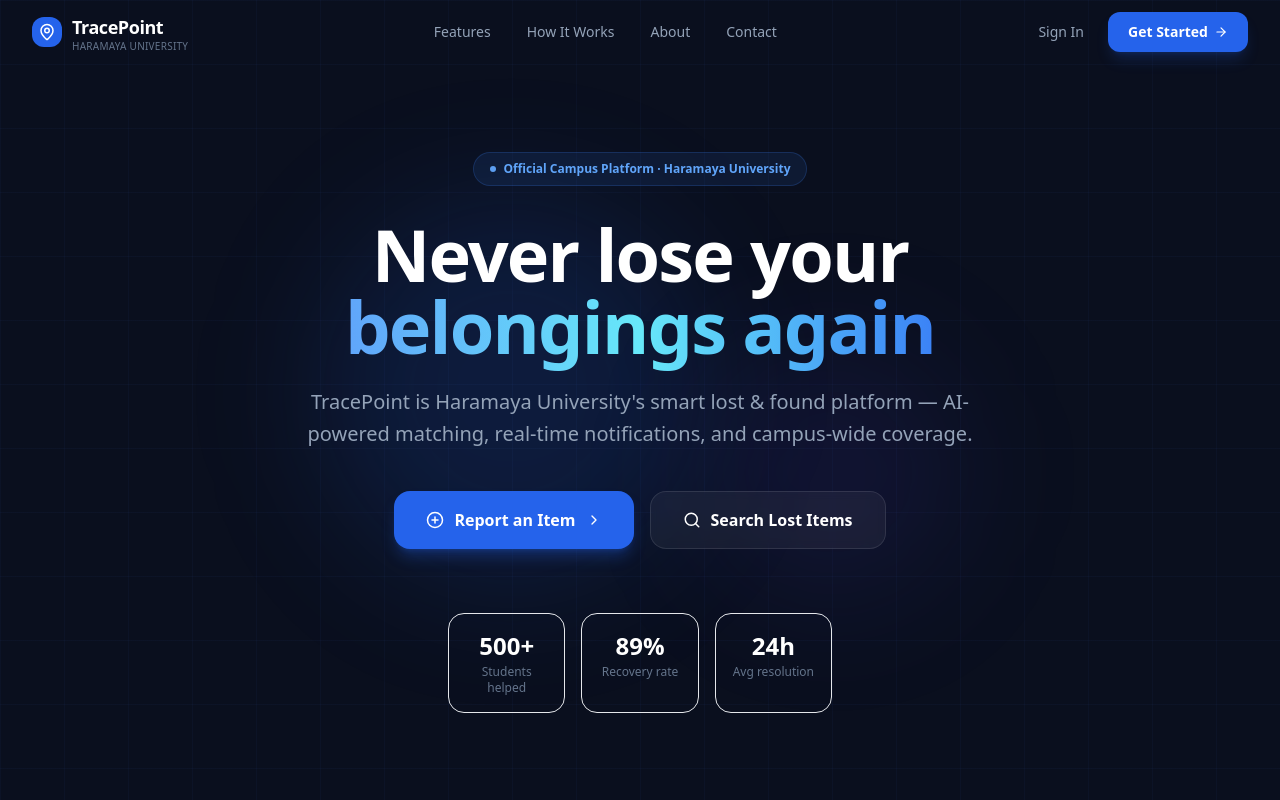
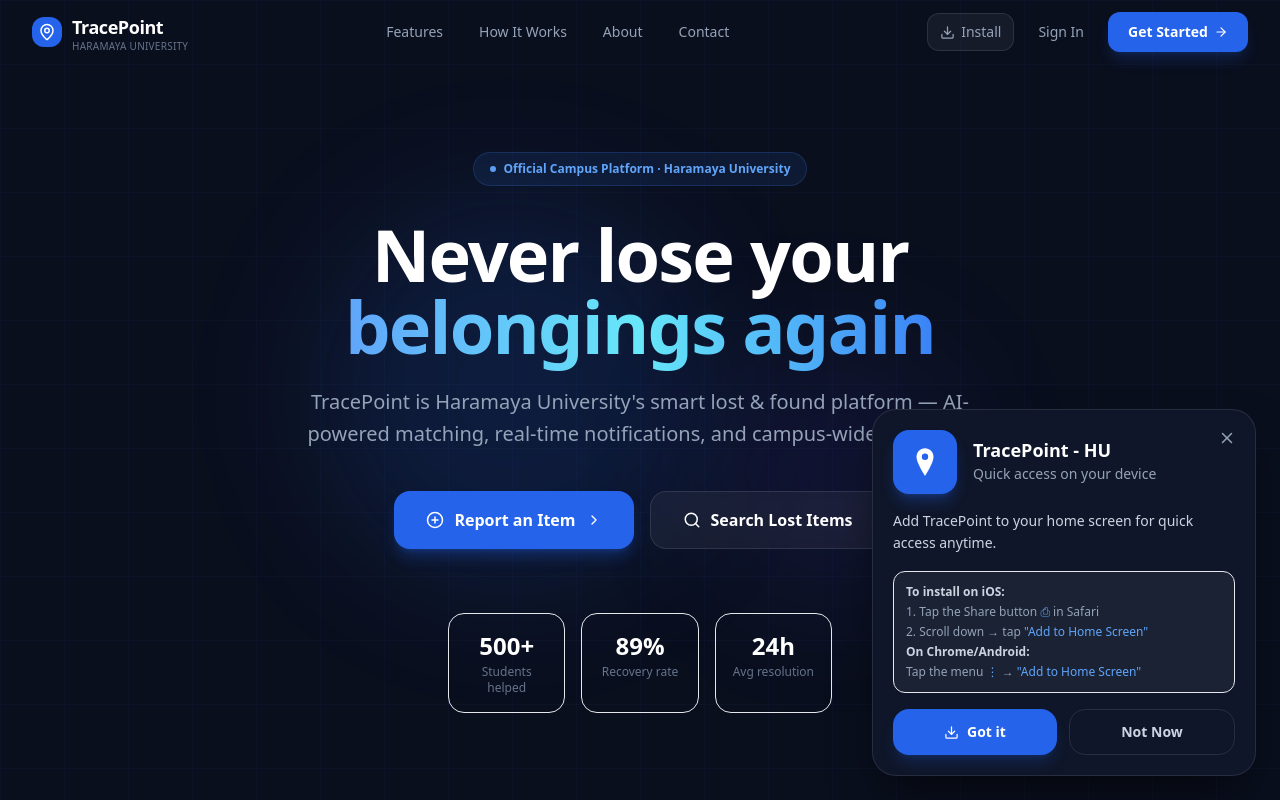
Before and after one commit to gemachistesfaye/tracepoint-system, a React (Create React App) app: page / in a window 1280 px wide. Shown: the top 800 px of the page. Built offline with nearby package versions, Linux system fonts and the light colour scheme; no server answers; the database is empty.

Commit message:
fix: service worker, PWA fallback for all browsers, install button always visible, Back to website fix

```diff
--- a/src/components/common/InstallButton.js
+++ b/src/components/common/InstallButton.js
@@ -3,39 +3,44 @@
 
 const InstallButton = () => {
   const [deferredPrompt, setDeferredPrompt] = useState(null);
-  const [canInstall, setCanInstall] = useState(false);
+  const [visible, setVisible] = useState(false);
 
   useEffect(() => {
-    const isStandalone = window.matchMedia("(display-mode: standalone)").matches;
+    const isStandalone =
+      window.matchMedia("(display-mode: standalone)").matches ||
+      window.navigator.standalone === true;
     if (isStandalone) return;
+
+    // Show button regardless — will use native prompt or show instructions
+    setVisible(true);
 
     const handler = (e) => {
       e.preventDefault();
       setDeferredPrompt(e);
-      setCanInstall(true);
     };
 
     window.addEventListener("beforeinstallprompt", handler);
-    window.addEventListener("appinstalled", () => setCanInstall(false));
+    window.addEventListener("appinstalled", () => setVisible(false));
     return () => window.removeEventListener("beforeinstallprompt", handler);
   }, []);
 
-  const handleInstall = async () => {
-    if (!deferredPrompt) return;
-    deferredPrompt.prompt();
-    const { outcome } = await deferredPrompt.userChoice;
-    if (outcome === "accepted") setCanInstall(false);
-    setDeferredPrompt(null);
+  const handleClick = async () => {
+    if (deferredPrompt) {
+      deferredPrompt.prompt();
+      const { outcome } = await deferredPrompt.userChoice;
+      if (outcome === "accepted") setVisible(false);
+      setDeferredPrompt(null);
+    } else {
+      // Show manual instructions toast
+      alert("To install:\n• Chrome: Menu (⋮) → Add to Home Screen\n• Safari: Share (⎙) → Add to Home Screen");
+    }
   };
 
-  if (!canInstall) return null;
+  if (!visible) return null;
 
   return (
-    <button
-      onClick={handleInstall}
-      title="Install TracePoint App"
-      className="flex items-center gap-1.5 text-slate-400 hover:text-white bg-white/5 hover:bg-white/10 border border-white/10 px-3 py-2 rounded-xl transition-all text-sm font-medium"
-    >
+    <button onClick={handleClick} title="Install TracePoint App"
+      className="flex items-center gap-1.5 text-slate-400 hover:text-white bg-white/5 hover:bg-white/10 border border-white/10 px-3 py-2 rounded-xl transition-all text-sm font-medium">
       <Download size={15} />
       <span className="hidden sm:block">Install</span>
     </button>
--- a/src/components/common/PWAInstallPrompt.js
+++ b/src/components/common/PWAInstallPrompt.js
@@ -1,13 +1,17 @@
 import React, { useEffect, useState } from "react";
-import { X, Download } from "lucide-react";
+import { X, Download, Smartphone } from "lucide-react";
 
 const PWAInstallPrompt = () => {
   const [deferredPrompt, setDeferredPrompt] = useState(null);
   const [showPrompt, setShowPrompt] = useState(false);
 
   useEffect(() => {
+    // Don't show if dismissed or already installed
     const dismissed = localStorage.getItem("pwa-dismissed");
-    const isStandalone = window.matchMedia("(display-mode: standalone)").matches;
+    const isStandalone =
+      window.matchMedia("(display-mode: standalone)").matches ||
+      window.navigator.standalone === true;
+
     if (dismissed || isStandalone) return;
 
     const handler = (e) => {
@@ -18,15 +22,27 @@
 
     window.addEventListener("beforeinstallprompt", handler);
     window.addEventListener("appinstalled", () => setShowPrompt(false));
-    return () => window.removeEventListener("beforeinstallprompt", handler);
+
+    // Fallback: show manual instructions after 4s even without the event
+    // (iOS Safari, Firefox, etc.)
+    const fallbackTimer = setTimeout(() => {
+      if (!deferredPrompt) setShowPrompt(true);
+    }, 4000);
+
+    return () => {
+      window.removeEventListener("beforeinstallprompt", handler);
+      clearTimeout(fallbackTimer);
+    };
   }, []);
 
   const handleInstall = async () => {
-    if (!deferredPrompt) return;
-    deferredPrompt.prompt();
-    const { outcome } = await deferredPrompt.userChoice;
-    setDeferredPrompt(null);
+    if (deferredPrompt) {
+      deferredPrompt.prompt();
+      const { outcome } = await deferredPrompt.userChoice;
+      setDeferredPrompt(null);
+    }
     setShowPrompt(false);
+    localStorage.setItem("pwa-dismissed", "true");
   };
 
   const handleDismiss = () => {
@@ -36,20 +52,20 @@
 
   if (!showPrompt) return null;
 
+  const isNativeInstall = !!deferredPrompt;
+
   return (
     <div className="fixed bottom-6 right-6 z-[999] w-full max-w-sm">
-      <div className="bg-[#1a1a2e] border border-white/10 rounded-3xl shadow-2xl shadow-black/60 p-5 backdrop-blur-xl">
-        {/* Close */}
+      <div className="bg-[#0f1629] border border-white/10 rounded-3xl shadow-2xl shadow-black/60 p-5">
         <button onClick={handleDismiss}
           className="absolute top-4 right-4 text-slate-400 hover:text-white p-1 rounded-full hover:bg-white/10 transition-colors">
           <X size={18} />
         </button>
 
-        {/* App info row */}
+        {/* App info */}
         <div className="flex items-center gap-4 mb-4">
-          {/* App icon */}
           <div className="w-16 h-16 bg-blue-600 rounded-2xl flex items-center justify-center shadow-lg shadow-blue-600/30 shrink-0">
-            <svg viewBox="0 0 32 32" width="36" height="36">
+            <svg viewBox="0 0 32 32" width="34" height="34">
               <path d="M16 3C11.58 3 8 6.58 8 11c0 6 8 18 8 18s8-12 8-18c0-4.42-3.58-8-8-8z" fill="white"/>
               <circle cx="16" cy="11" r="3" fill="#2563eb"/>
             </svg>
@@ -60,16 +76,27 @@
           </div>
         </div>
 
-        {/* Description */}
-        <p className="text-sm text-slate-300 leading-relaxed mb-5">
-          Install our app for faster access, offline support, and a native experience on your campus.
+        <p className="text-sm text-slate-300 leading-relaxed mb-4">
+          {isNativeInstall
+            ? "Install the app for faster access, offline support, and a native experience."
+            : "Add TracePoint to your home screen for quick access anytime."}
         </p>
 
-        {/* Buttons */}
+        {/* iOS instructions if no native prompt */}
+        {!isNativeInstall && (
+          <div className="bg-white/5 border border-white/8 rounded-xl p-3 mb-4 text-xs text-slate-400 space-y-1">
+            <p className="font-semibold text-slate-300">To install on iOS:</p>
+            <p>1. Tap the Share button <span className="text-blue-400">⎙</span> in Safari</p>
+            <p>2. Scroll down → tap <span className="text-blue-400">"Add to Home Screen"</span></p>
+            <p className="font-semibold text-slate-300 mt-2">On Chrome/Android:</p>
+            <p>Tap the menu <span className="text-blue-400">⋮</span> → <span className="text-blue-400">"Add to Home Screen"</span></p>
+          </div>
+        )}
+
         <div className="flex gap-3">
           <button onClick={handleInstall}
             className="flex-1 flex items-center justify-center gap-2 bg-blue-600 hover:bg-blue-500 text-white font-bold py-3 rounded-2xl transition-all hover:-translate-y-0.5 shadow-lg shadow-blue-600/20 text-sm">
-            <Download size={16} /> Install
+            <Download size={15} /> {isNativeInstall ? "Install App" : "Got it"}
           </button>
           <button onClick={handleDismiss}
             className="flex-1 py-3 text-slate-300 hover:text-white font-semibold rounded-2xl hover:bg-white/5 transition-colors text-sm border border-white/10">
--- a/src/index.js
+++ b/src/index.js
@@ -6,3 +6,12 @@
 
 const root = ReactDOM.createRoot(document.getElementById('root'));
 root.render(<React.StrictMode><App /></React.StrictMode>);
+
+// Register Service Worker for PWA
+if ('serviceWorker' in navigator) {
+  window.addEventListener('load', () => {
+    navigator.serviceWorker.register('/sw.js')
+      .then(reg => console.log('SW registered:', reg.scope))
+      .catch(err => console.log('SW failed:', err));
+  });
+}
```
Also changed, not shown: public/sw.js (added, +45 -0 lines).
